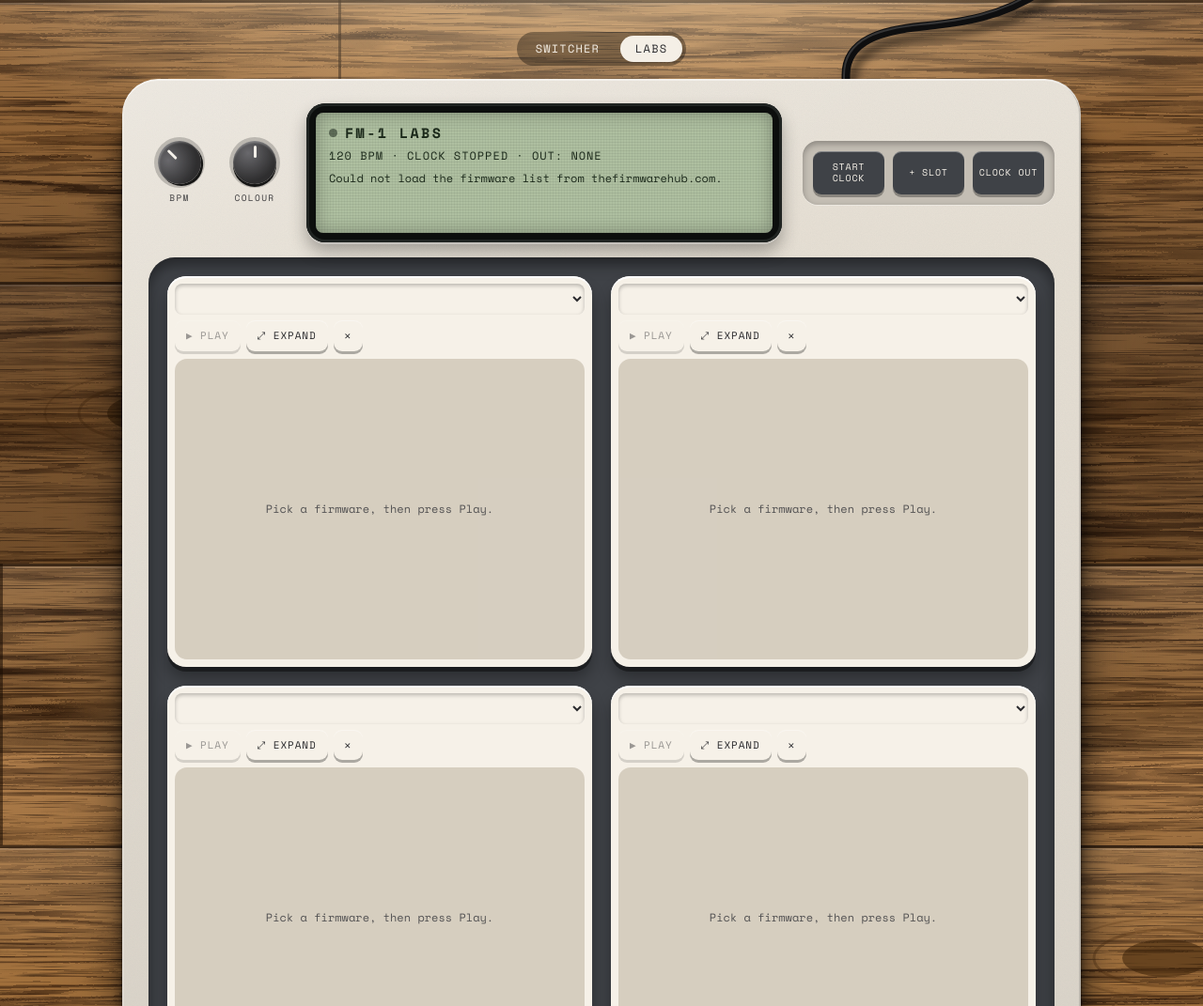
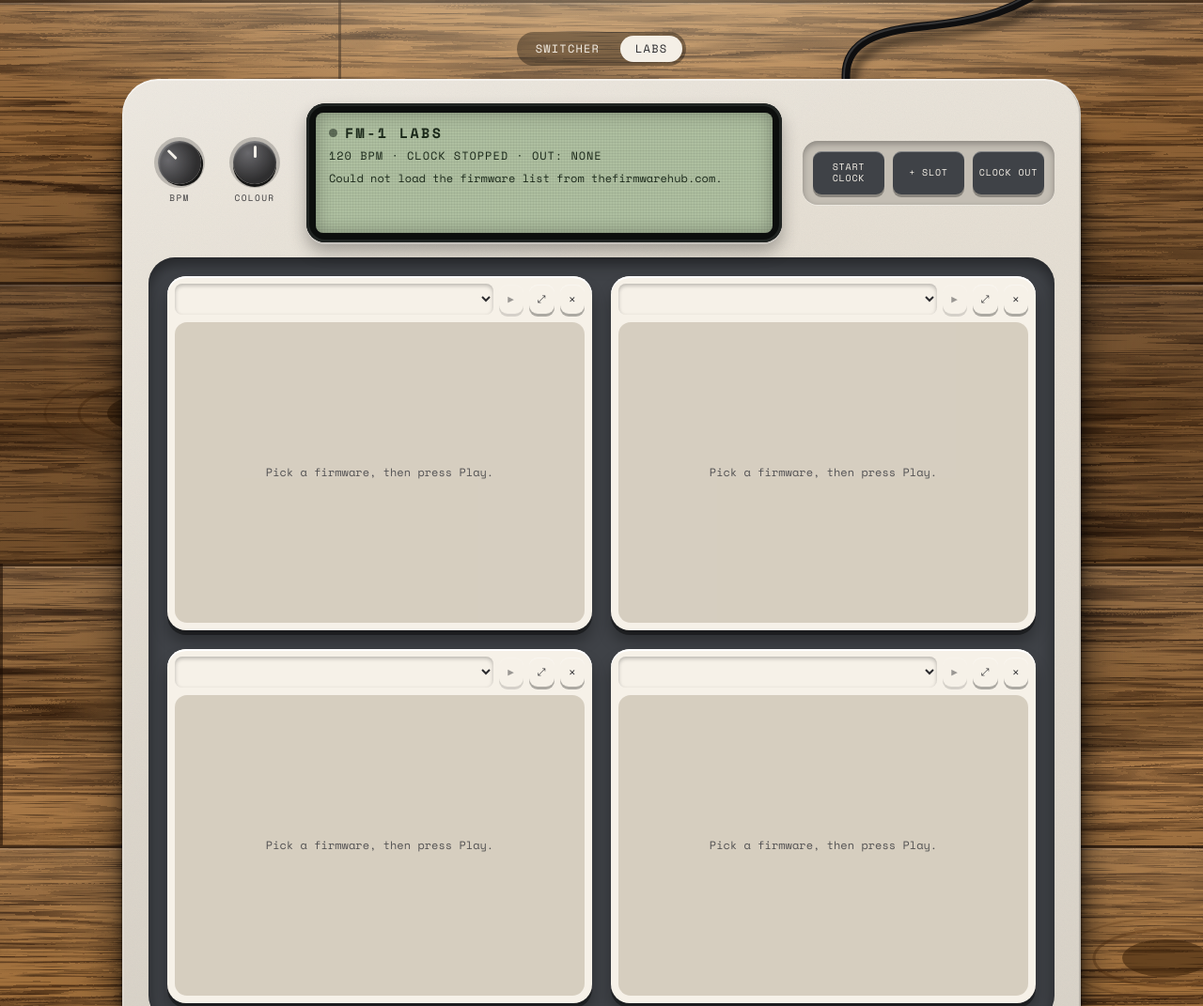
Before and after one commit to larkindom/fm1-switcher, a plain HTML site: page labs.html in a window 1280 px wide. Shown: the top 1071 px of the page at 94% size. Drawn offline with nearby package versions, Linux system fonts and the light colour scheme; no server answers.

Commit message:
Labs: slot controls on one line
Co-Authored-By: Claude Sonnet 5.5 <noreply@anthropic.com>

```diff
--- a/labs.html
+++ b/labs.html
@@ -93,7 +93,7 @@ dialog{background:var(--card);color:var(--ink);border:0;border-radius:18px;box-s
 .mode{z-index:0}.top{grid-template-columns:auto minmax(0,1fr) auto}.knobs{grid-template-columns:repeat(2,66px)}#kBpm{touch-action:none;cursor:ns-resize}.strip{margin-top:18px}
 .grid{grid-template-columns:repeat(auto-fill,minmax(min(100%,320px),1fr))}
 #go.on{background:#38d27a;color:#06240f}.strip input[type=number]{width:80px}
-.slot header{display:flex;gap:6px;flex-wrap:wrap}.slot header select{flex:1 1 100%;min-width:0}.slot header>*{flex:0 0 auto}.slot header select{flex:1 1 100%}
+.slot header{display:flex;gap:6px;align-items:center}.slot header>*{flex:0 0 auto}.slot header select{flex:1 1 0;min-width:0}.slot header button{padding:7px 9px}
 .slot{gap:8px}.slot iframe{width:100%;height:320px;border:0;border-radius:13px;background:#000}
 .empty{height:320px;display:flex;align-items:center;justify-content:center;text-align:center;padding:0 16px;border-radius:13px;background:var(--line);font-size:12px;opacity:.8}
 .slot.big{position:fixed;inset:3vh 3vw;z-index:20;box-shadow:0 0 0 100vmax rgba(0,0,0,.65)}
@@ -142,21 +142,21 @@ function slotEl(v) {
   for (const f of fws) sel.append(new Option(f.name + ' · ' + (f.url ? 'emulated, heavy' : f.kind), f.id));
   sel.value = v;
   const idx = () => [...$('slots').children].indexOf(el);   // slots are added and removed in place, so a slot's position is looked up, never captured
-  const play = Object.assign(document.createElement('button'), { textContent: '▶ Play', disabled: !sel.value });
-  const big = Object.assign(document.createElement('button'), { textContent: '⤢ Expand', className: 'x', title: 'Open the full player (Esc closes)' });
+  const play = Object.assign(document.createElement('button'), { textContent: '▶', title: 'Play', disabled: !sel.value });
+  const big = Object.assign(document.createElement('button'), { textContent: '⤢', className: 'x', title: 'Open the full player (Esc closes)' });
   const ed = Object.assign(document.createElement('a'), { textContent: '✎', title: 'Open its editor', target: '_blank', rel: 'noopener', hidden: true });
   const del = Object.assign(document.createElement('button'), { textContent: '✕', title: 'Remove slot' });
   const body = Object.assign(document.createElement('div'), { className: 'empty' });
   const fw = () => fws.find(f => f.id === sel.value);
   let frame = null;
-  const pause = () => { if (frame) { frame.src = 'about:blank'; frame.replaceWith(body); frame = null; } play.textContent = '▶ Play'; };
+  const pause = () => { if (frame) { frame.src = 'about:blank'; frame.replaceWith(body); frame = null; } play.textContent = '▶'; play.title = 'Play'; };
   play.onclick = () => {
     if (frame) return pause();
     frame = Object.assign(document.createElement('iframe'), { title: fw().name, src: fw().url || PLAYER + '?fw=' + encodeURIComponent(sel.value) + '&embed=1' });
-    frame.allow = 'midi; autoplay'; body.replaceWith(frame); play.textContent = '⏸ Pause';
+    frame.allow = 'midi; autoplay'; body.replaceWith(frame); play.textContent = '⏸'; play.title = 'Pause';
   };
   sel.onchange = () => { pause(); if (idx() >= 0) { slots[idx()] = sel.value; save(); } play.disabled = !sel.value; const f = fw(); ed.hidden = !(f && /^https:\/\//.test(f.editor || '')); if (f) ed.href = f.editor; body.textContent = sel.value ? 'Press Play to load it.' : 'Pick a firmware, then press Play.'; };
-  big.onclick = () => { el.classList.toggle('big'); big.textContent = el.classList.contains('big') ? '✕ Close' : '⤢ Expand'; };
+  big.onclick = () => { el.classList.toggle('big'); big.textContent = el.classList.contains('big') ? '✕ Close' : '⤢'; };
   del.onclick = () => { slots.splice(idx(), 1); save(); el.remove(); $('add').hidden = slots.length >= MAX; };
   body.textContent = sel.value ? 'Press Play to load it.' : 'Pick a firmware, then press Play.';
   head.append(sel, play, big, ed, del); el.append(head, body);
```
